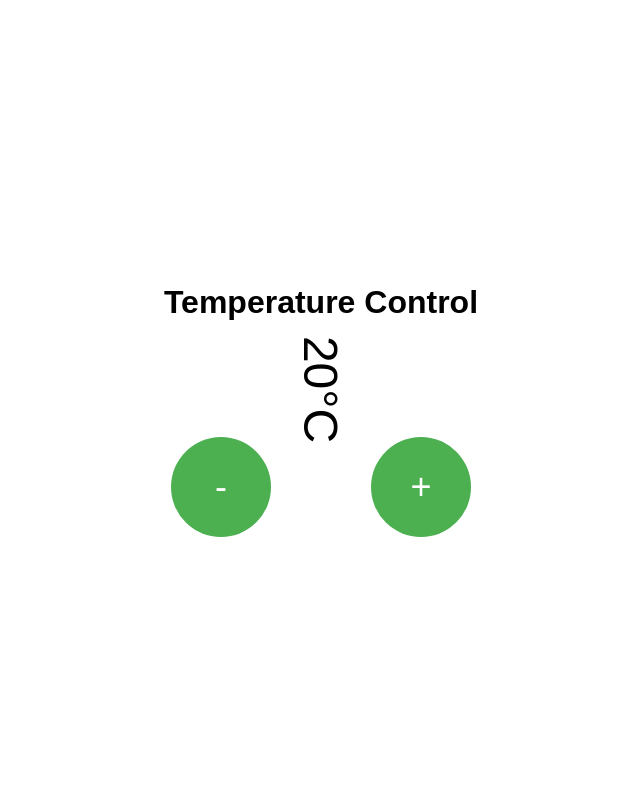
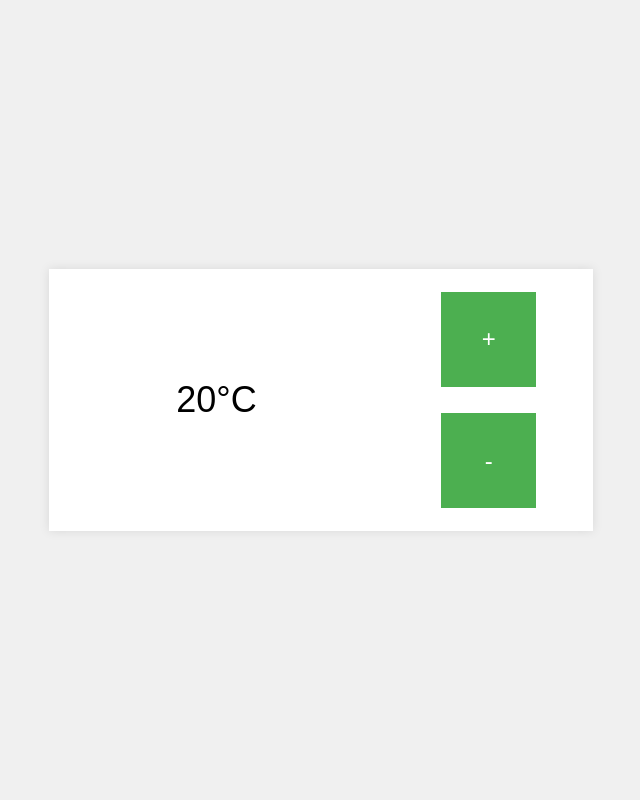
Before and after one commit to mohdhisham24/ThesisWebapp, a Flask app: page /raspberry_touch in a window 1280 px wide. Shown: the whole page, without its empty margins (319-959 px from the left). Run offline with Flask 3, Linux system fonts and the light colour scheme; some libraries are stand-ins or nearby versions.

Commit message:
25mm buttons

```diff
--- a/templates/raspberry_touch.html
+++ b/templates/raspberry_touch.html
@@ -3,37 +3,44 @@
 <head>
     <meta charset="UTF-8">
     <meta name="viewport" content="width=device-width, initial-scale=1.0">
-    <title>Raspberry Pi Touch Screen</title>
+    <title>Steering Wheel Touch Screen</title>
     <style>
         body {
             font-family: Arial, sans-serif;
-            text-align: center;
+            margin: 0;
+            padding: 0;
             display: flex;
             justify-content: center;
             align-items: center;
             height: 100vh;
-            margin: 0;
+            background-color: #f0f0f0;
         }
         .container {
+            width: 144mm;
+            height: 69.4mm;
+            display: flex;
+            background-color: #fff;
+            box-shadow: 0 0 10px rgba(0,0,0,0.1);
+        }
+        .temperature-display {
+            flex: 1;
+            display: flex;
+            justify-content: center;
+            align-items: center;
+            font-size: 36px;
+        }
+        .button-container {
+            width: 50mm;
             display: flex;
             flex-direction: column;
+            justify-content: space-around;
             align-items: center;
-        }
-        .temperature {
-            font-size: 48px;
-            margin: 20px 0;
-            transform: rotate(90deg);
-        }
-        .button-container {
-            display: flex;
-            justify-content: space-between;
-            width: 300px;
+            padding: 10px;
         }
         .temp-button {
-            font-size: 36px;
-            width: 100px;
-            height: 100px;
-            border-radius: 50%;
+            width: 25mm;
+            height: 25mm;
+            font-size: 24px;
             border: none;
             background-color: #4CAF50;
             color: white;
@@ -44,11 +51,10 @@
 </head>
 <body>
     <div class="container">
-        <h1>Temperature Control</h1>
-        <div class="temperature" id="temperature">20°C</div>
+        <div class="temperature-display" id="temperature">20°C</div>
         <div class="button-container">
+            <button class="temp-button" onclick="updateTemperature(1)">+</button>
             <button class="temp-button" onclick="updateTemperature(-1)">-</button>
-            <button class="temp-button" onclick="updateTemperature(1)">+</button>
         </div>
     </div>
 
@@ -60,9 +66,11 @@
         var audioPlayer = document.getElementById('audioPlayer');
 
         function updateTemperature(value) {
+            currentTemperature += value;
+            document.getElementById('temperature').textContent = currentTemperature + '°C';
             socket.emit('temperature_update', {
-                value: value,
-                interface: 'Raspberry Pi Touch'
+                temperature: currentTemperature,
+                interface: 'Steering Wheel Touch'
             });
         }
 
@@ -81,7 +89,6 @@
 
         socket.on('play_audio', function(data) {
             var audioFile = data.audio_file;
-            // The audio file path is specified here
             audioPlayer.src = '/static/audio/' + audioFile;
             audioPlayer.play();
         });
```
Also changed, not shown: templates/infotainment_touch.html (+27 -8 lines), interactionlog_sanjana.csv (indentation only), 3 other files.
